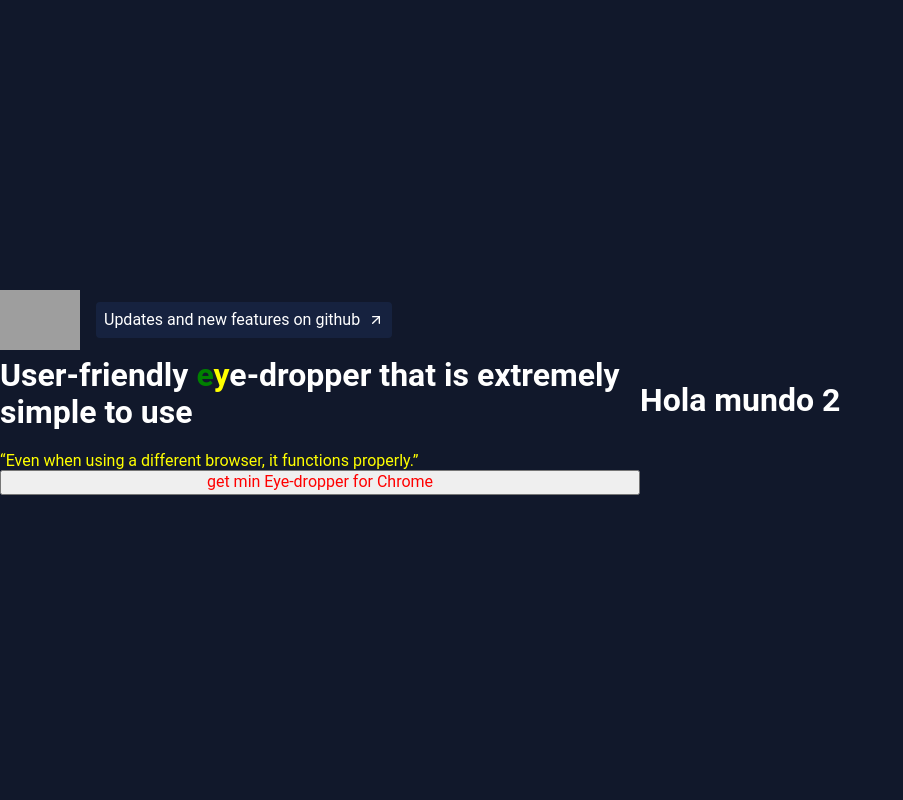
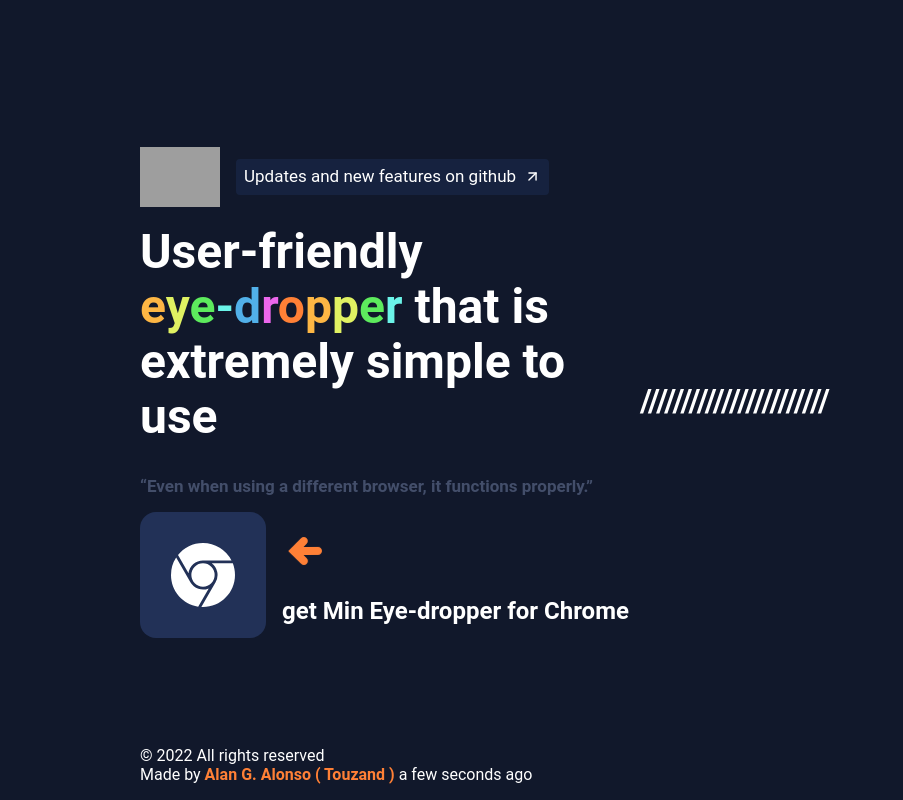
Before and after one commit to Touzand/eye-dropper-client, a React (Vite) app: page / in a window 1280 px wide. Shown: the whole page, without its empty margins (0-903 px from the left). Built offline with nearby package versions, Linux system fonts and the light colour scheme; grey boxes are pictures that could not be loaded.

Commit message:
css/styles updated

```diff
--- a/src/components/Left/index.jsx
+++ b/src/components/Left/index.jsx
@@ -1,5 +1,8 @@
-import { Container,TopHeader, Title, Quote, ChromeStoreButton } from "./style.js";
+import { Container,TopHeader, Title, Quote, ChromeStoreButton, RightsReserved, FooterLeft, MadeBy, ChromeStoreButtonContainer } from "./style.js";
 import {FiArrowUpRight} from 'react-icons/fi'
+import {FcGoogle} from 'react-icons/fc'
+import {TiArrowLeftThick} from 'react-icons/ti'
+import {SiGooglechrome} from 'react-icons/si'
 
 const LeftContainer = () => {
   return (
@@ -10,6 +13,7 @@ const LeftContainer = () => {
       </TopHeader>
       <Title>
         User-friendly
+        <br/>
         <span> e</span>
         <span>y</span>
         <span>e</span>
@@ -26,9 +30,21 @@ const LeftContainer = () => {
       <Quote>
         “Even when using a different browser, it functions properly.”
       </Quote>
-      <ChromeStoreButton>
-        get min Eye-dropper for Chrome
+      <ChromeStoreButtonContainer>
+        <ChromeStoreButton href='https://touzand.github.io/portafolio' target='_blank'>
+        <SiGooglechrome/>
       </ChromeStoreButton>
+      <div>
+      <TiArrowLeftThick/>
+        <h2>get Min Eye-dropper for Chrome</h2>
+      </div>
+      </ChromeStoreButtonContainer>
+      <FooterLeft>
+        <RightsReserved>© 2022 All rights reserved</RightsReserved>
+        <MadeBy>
+          Made by <a href='https://touzand.github.io/portafolio' target='_blank'>Alan G. Alonso ( Touzand )</a> a few seconds ago
+        </MadeBy>
+      </FooterLeft>
     </Container>
   );
 };
--- a/src/components/Left/style.js
+++ b/src/components/Left/style.js
@@ -1,4 +1,4 @@
-import styled from "styled-components";
+import styled, { keyframes } from "styled-components";
 
 export const Container = styled.div`
   display: flex;
@@ -17,17 +17,19 @@ export const TopHeader = styled.div`
   }
 
   .to-github {
+    font-size: var(--font-size-small);
     display: flex;
     justify-content: center;
     align-items: center;
-      background-color:#16223F;
+    background-color: #16223f;
     padding: 0.5rem;
     border-radius: 0.25rem;
     height: 20px;
     color: var(--text-color);
     text-decoration: none;
     position: relative;
-    transition: top ease 0.3s;
+    transition: bottom 0.2s ease;
+    bottom: 0;
 
     svg {
       margin-left: 0.5rem;
@@ -40,26 +42,144 @@ export const TopHeader = styled.div`
     }
 
     &:hover {
-      bottom: 2px;
-    background-color: var(--background-sub);
+      bottom: 3px;
+      background-color: var(--background-sub);
     }
   }
 `;
 
 export const Title = styled.h1`
-  span:nth-child(1) {
-    color: green;
+  font-size: 3rem;
+  margin: 2rem 0;
+
+  span:hover {
+    text-decoration: underline;
   }
 
+  span:nth-child(1) {
+    color: var(--rainbow-orange);
+  }
   span:nth-child(2) {
-    color: yellow;
+    color: var(--rainbow-orange-2);
+  }
+  span:nth-child(3) {
+    color: var(--rainbow-green);
+  }
+  span:nth-child(4) {
+    color: var(--rainbow-green-2);
+  }
+  span:nth-child(5) {
+    color: var(--rainbow-blue);
+  }
+  span:nth-child(6) {
+    color: var(--rainbow-blue-2);
+  }
+  span:nth-child(7) {
+    color: var(--rainbow-purple);
+  }
+  span:nth-child(8) {
+    color: var(--rainbow-orange);
+  }
+  span:nth-child(9) {
+    color: var(--rainbow-orange-2);
+  }
+  span:nth-child(10) {
+    color: var(--rainbow-green);
+  }
+  span:nth-child(11) {
+    color: var(--rainbow-green-2);
+  }
+  span:nth-child(12) {
+    color: var(--rainbow-blue);
   }
 `;
 
 export const Quote = styled.span`
-  color: yellow;
+  font-weight: bold;
+  color: var(--background-sub-2);
+  margin-bottom: 1rem;
+  font-size: var(--font-size-small);
 `;
 
-export const ChromeStoreButton = styled.button`
-  color: red;
+const SidetoSide = keyframes`
+  0%{left:.6rem;transform:rotate(10deg)}
+50%{left:-.6rem;transform:rotate(-10deg)}
+  100%{left:.6rem;transform:rotate(10deg)}
 `;
+
+export const ChromeStoreButtonContainer = styled.div`
+  display: flex;
+  gap: 1rem;
+
+  div {
+    display: flex;
+    flex-direction: column;
+    justify-content: space-around;
+    width: 350px;
+
+    h2 {
+      margin: 0;
+    }
+
+    svg {
+      color: var(--rainbow-orange);
+      width: 3rem;
+      height: 3rem;
+      position: relative;
+      animation: ${SidetoSide} linear 2s infinite;
+      //animation-timing-function:cubic-bezier(.53,.23,.83,.54);
+    }
+  }
+`;
+
+export const ChromeStoreButton = styled.a`
+  background-color: var(--background-sub);
+  padding: 0.5rem;
+  color: white;
+  border: none;
+  display: flex;
+  flex-direction: column;
+  align-items: center;
+  justify-content: space-around;
+  cursor: pointer;
+  font-weight: bold;
+  font-size: var(--text-size-small);
+  transition: all 0.9s ease;
+  width: 110px;
+  height: 110px;
+  border-radius: 1rem;
+
+  svg {
+    width: 4rem;
+    height: 4rem;
+    transition: transform 0.9s ease;
+  }
+
+  &:hover svg {
+    transform: rotate(360deg);
+    filter:drop-shadow(0px 0px 30px #DDDDDD)
+  }
+`;
+
+export const RightsReserved = styled.p``;
+
+export const MadeBy = styled.p`
+  a {
+    text-decoration: none;
+    color: var(--rainbow-orange);
+    font-weight: bold;
+
+    &:hover {
+      text-decoration: underline;
+    }
+  }
+`;
+
+export const FooterLeft = styled.div`
+  position: absolute;
+  bottom: 1rem;
+
+  p {
+    margin: 0;
+  }
+`;
--- a/src/components/Main/style.js
+++ b/src/components/Main/style.js
@@ -1,7 +1,7 @@
 import styled from "styled-components";
 
 export const Main = styled.div`
-  max-width:1300px;
+  max-width:1000px;
   margin:auto;
   display:grid;
   align-items:center;
--- a/src/components/Right/index.jsx
+++ b/src/components/Right/index.jsx
@@ -3,7 +3,7 @@ import {} from "./style.js";
 const RightContainer = () => {
   return (
     <div>
-      <h1>Hola mundo 2</h1>
+      <h1>///////////////////////</h1>
     </div>
   );
 };
--- a/src/index.css
+++ b/src/index.css
@@ -10,6 +10,7 @@
   --rainbow-blue:#6bf4e9;
   --rainbow-blue-2:#51b0e9;
   --rainbow-purple:#ec67ec;
+  --font-size-small:17px;
 }
 
 html{
```
